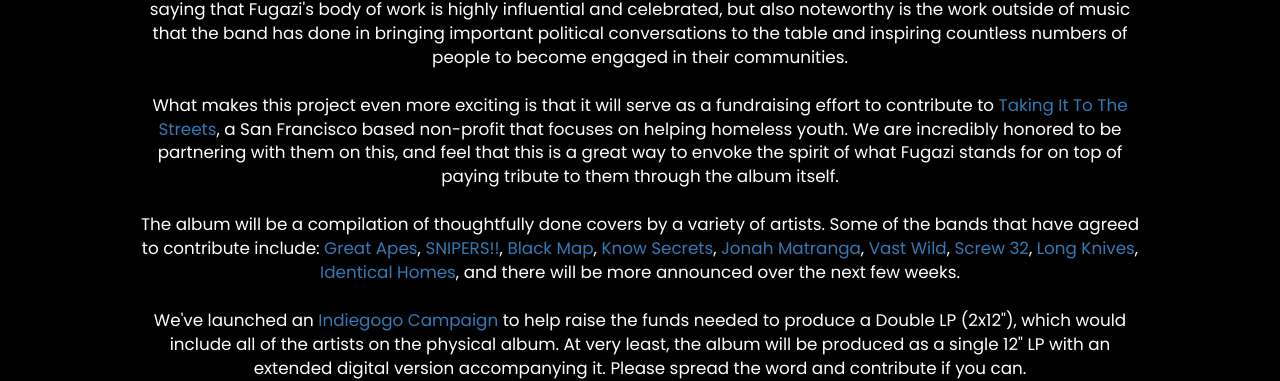
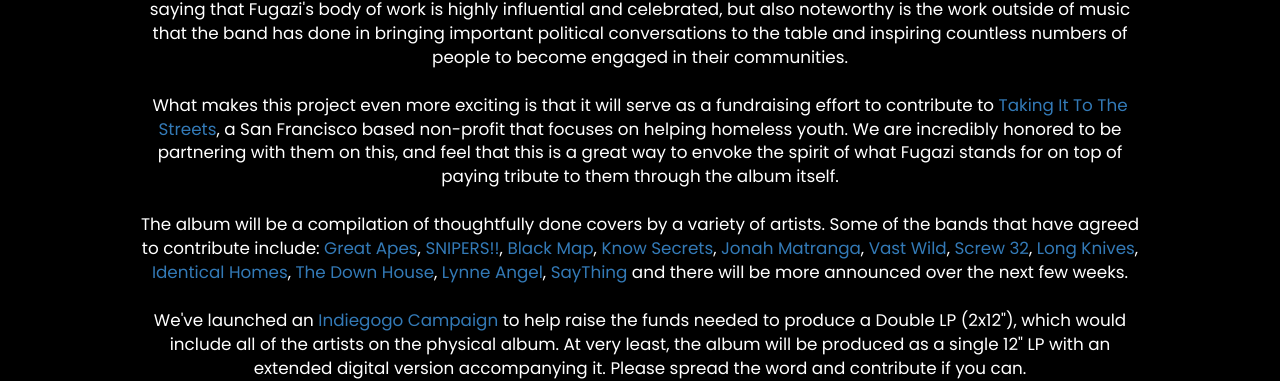
Before and after one commit to AndrewDPohl/STHR, a website: page app/news.html in a window 1280 px wide. Shown: the part 148-529 px from the top of the page. Drawn offline with nearby package versions, Linux system fonts and the light colour scheme.

Commit message:
Updated the news page
* Updated the news page

```diff
--- a/app/news.html
+++ b/app/news.html
@@ -20,7 +20,7 @@
       <article class="news">
           <p>Sell The Heart Records is proud to announce that we are putting together a tribute album for <a href="http://www.dischord.com/band/fugazi" target="_blank">FUGAZI</a>.  It goes without saying that Fugazi's body of work is highly influential and celebrated, but also noteworthy is the work outside of music that the band has done in bringing important political conversations to the table and inspiring countless numbers of people to become engaged in their communities.<br /><br />
           What makes this project even more exciting is that it will serve as a fundraising effort to contribute to <a href="http://www.takingittothestreetssf.org" target="_blank">Taking It To The Streets</a>, a San Francisco based non-profit that focuses on helping homeless youth.  We are incredibly honored to be partnering with them on this, and feel that this is a great way to envoke the spirit of what Fugazi stands for on top of paying tribute to them through the album itself.<br /><br />
-          The album will be a compilation of thoughtfully done covers by a variety of artists. Some of the bands that have agreed to contribute include: <a href="http://greatapessf.com" target="_blank">Great Apes</a>, <a href="./artists/snipers.html">SNIPERS!!</a>, <a href="http://www.blackmapmusic.com/" target="_blank">Black Map</a>, <a href="https://knowsecrets.bandcamp.com/" target="_blank">Know Secrets</a>, <a href="http://jonahmatranga.com/" target="_blank">Jonah Matranga</a>, <a href="http://vastwild.com/" target="_blank">Vast Wild</a>, <a href="https://screw32.bandcamp.com/" target="_blank">Screw 32</a>, <a href="https://longknives.bandcamp.com/releases" target="_blank">Long Knives</a>, <a href="https://identicalhomes.bandcamp.com/" target="_blank">Identical Homes</a>, and there will be more announced over the next few weeks.<br><br>
+          The album will be a compilation of thoughtfully done covers by a variety of artists. Some of the bands that have agreed to contribute include: <a href="http://greatapessf.com" target="_blank">Great Apes</a>, <a href="./artists/snipers.html">SNIPERS!!</a>, <a href="http://www.blackmapmusic.com/" target="_blank">Black Map</a>, <a href="https://knowsecrets.bandcamp.com/" target="_blank">Know Secrets</a>, <a href="http://jonahmatranga.com/" target="_blank">Jonah Matranga</a>, <a href="http://vastwild.com/" target="_blank">Vast Wild</a>, <a href="https://screw32.bandcamp.com/" target="_blank">Screw 32</a>, <a href="https://longknives.bandcamp.com/releases" target="_blank">Long Knives</a>, <a href="https://identicalhomes.bandcamp.com/" target="_blank">Identical Homes</a>, <a href="https://thedownhousecalifornia.bandcamp.com/" target="_blank">The Down House</a>, <a href="" target="_blank">Lynne Angel</a>, <a href="https://saything.bandcamp.com/" target="_blank">SayThing</a> and there will be more announced over the next few weeks.<br><br>
           We've launched an <a href="https://igg.me/at/WwDk0E4MkT0/x/1212542" target="_blank">Indiegogo Campaign</a> to help raise the funds needed to produce a Double LP (2x12"), which would include all of the artists on the physical album.  At very least, the album will be produced as a single 12" LP with an extended digital version accompanying it.  Please spread the word and contribute if you can.
           </p>
       </article>
```
Also changed, not shown: news.html (+1 -1 lines).
